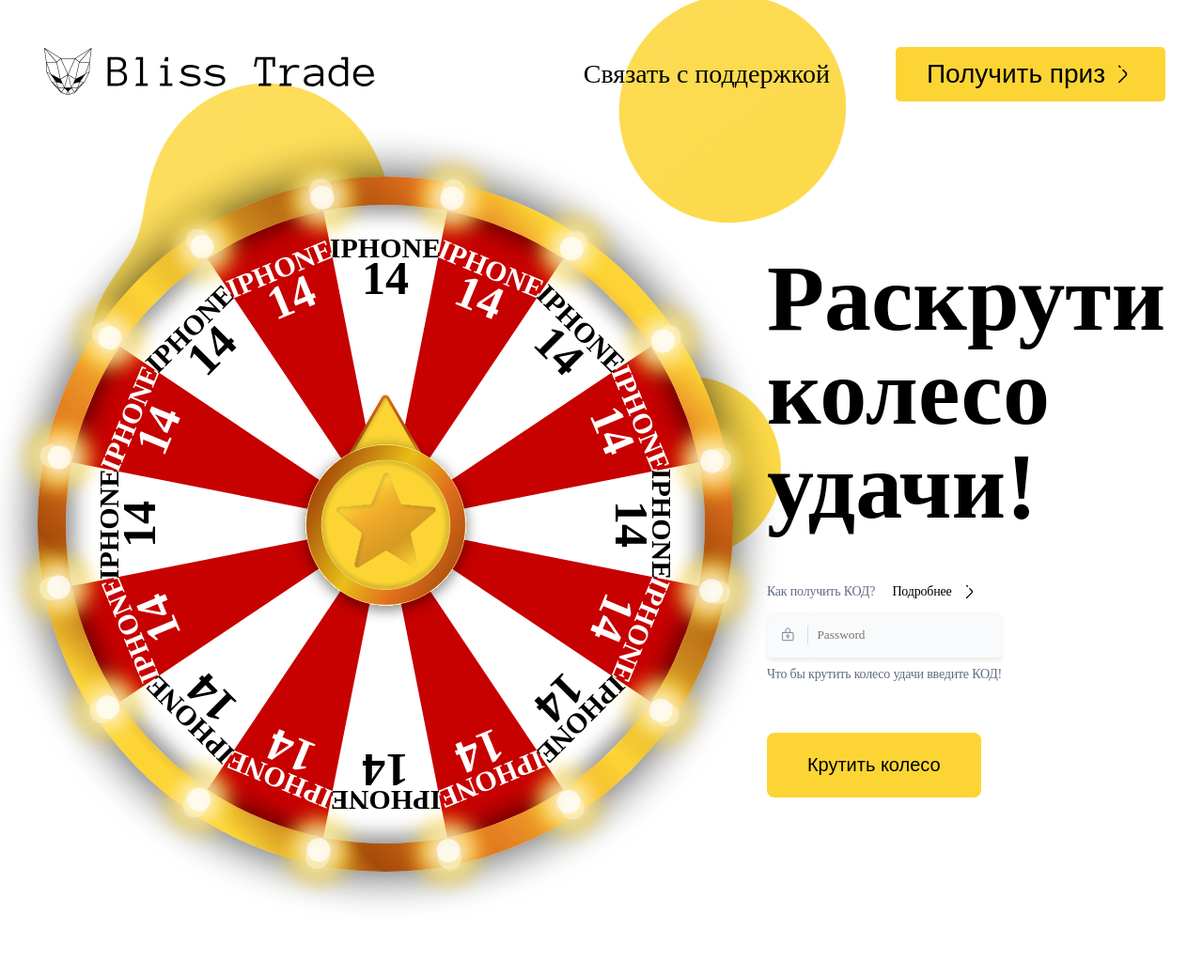
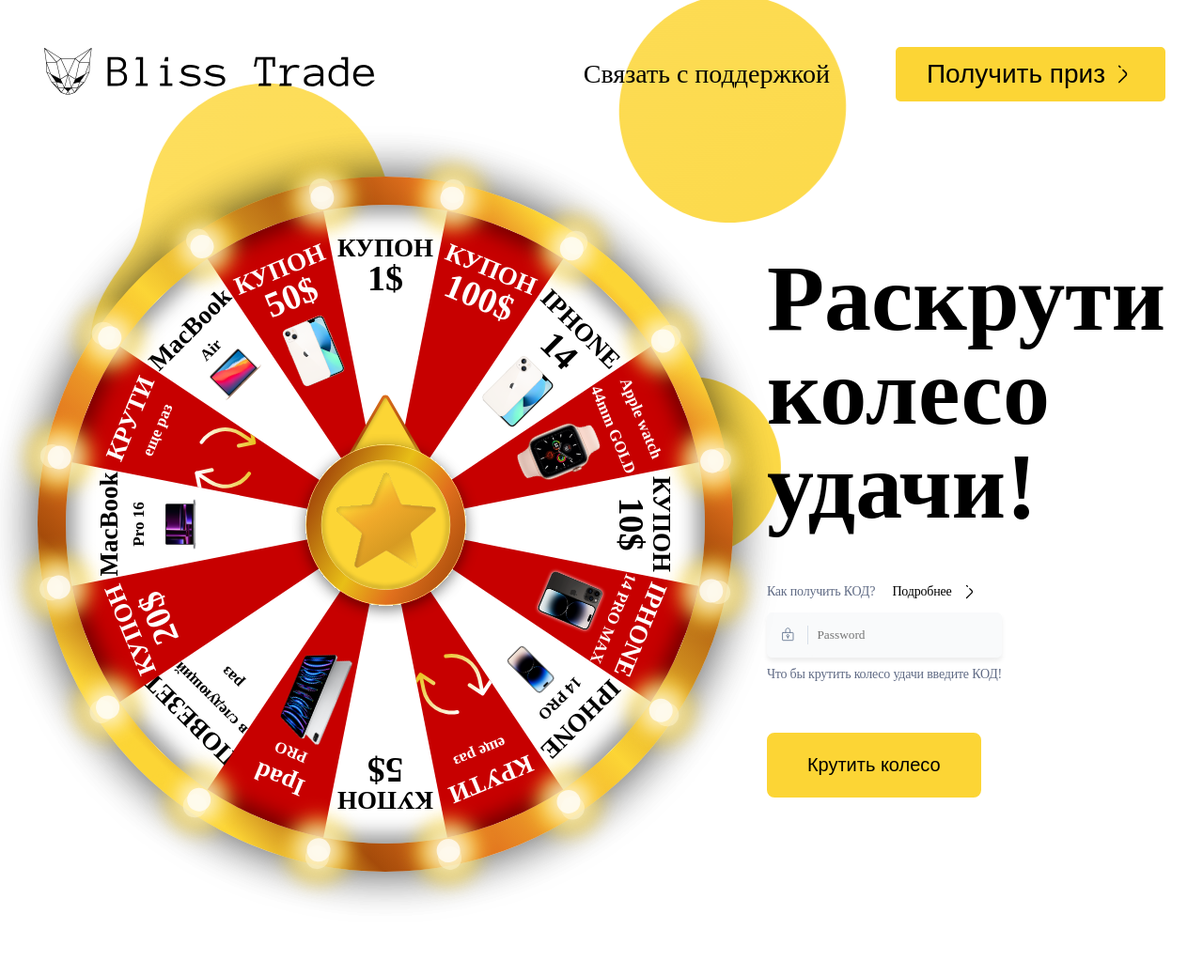
Before and after one commit to defproger/bliss-trade-full, a PHP site: page /fortune.php in a window 1280 px wide. Shown: the whole page at 94% size. Run offline with PHP 8.4, Linux system fonts and the light colour scheme; some web fonts are replaced.

Commit message:
add prizes

```diff
--- a/css/fortune.css
+++ b/css/fortune.css
@@ -315,11 +315,19 @@
 
 
 .wheel-item h3 {
-    font-size: 30px;
+    font-size: 27px;
 }
 
 .wheel-item h1 {
-    font-size: 50px;
+    font-size: 38px;
+}
+
+.wheel-item h2 {
+    font-size: 17px;
+}
+
+.wheel-item img {
+    width: 40%;
 }
 
 .wheel-item:nth-child(2n) {
--- a/fortune.php
+++ b/fortune.php
@@ -557,85 +557,111 @@
 
             </div>
             <div id="wheel" class="rgb-border">
+                <div class="wheel-item" data-prize-id="0">
+                    <h3>КУПОН</h3>
+                    <h1>1$</h1>
+                    <!--                    <img src="./img/fortune/iphone14.png" alt="">-->
+                </div>
                 <div class="wheel-item" data-prize-id="1">
-                    <h3>IPHONE</h3>
-                    <h1>14</h1>
+                    <h3>КУПОН</h3>
+                    <h1>100$</h1>
                     <!--                    <img src="./img/fortune/iphone14.png" alt="">-->
                 </div>
                 <div class="wheel-item" data-prize-id="2">
                     <h3>IPHONE</h3>
                     <h1>14</h1>
-                    <!--                    <img src="./img/fortune/iphone14.png" alt="">-->
+                    <img src="./img/fortune/iphone14.png" alt="">
                 </div>
                 <div class="wheel-item" data-prize-id="3">
-                    <h3>IPHONE</h3>
-                    <h1>14</h1>
-                    <!--                    <img src="./img/fortune/iphone14.png" alt="">-->
+                    <h2>Apple watch
+                        44mm GOLD</h2>
+                    <img src="./img/fortune/applewatch.png" alt="">
                 </div>
                 <div class="wheel-item" data-prize-id="4">
-                    <h3>IPHONE</h3>
-                    <h1>14</h1>
+                    <h3>КУПОН</h3>
+                    <h1>10$</h1>
                     <!--                    <img src="./img/fortune/iphone14.png" alt="">-->
                 </div>
                 <div class="wheel-item" data-prize-id="5">
                     <h3>IPHONE</h3>
-                    <h1>14</h1>
-                    <!--                    <img src="./img/fortune/iphone14.png" alt="">-->
+                    <h2>14 PRO MAX</h2>
+                    <img src="./img/fortune/iphone14promax.png" alt="">
                 </div>
                 <div class="wheel-item" data-prize-id="6">
                     <h3>IPHONE</h3>
-                    <h1>14</h1>
-                    <!--                    <img src="./img/fortune/iphone14.png" alt="">-->
+                    <h2>14 PRO</h2>
+                    <img src="./img/fortune/iphone14pro.png" alt="">
                 </div>
                 <div class="wheel-item" data-prize-id="7">
-                    <h3>IPHONE</h3>
-                    <h1>14</h1>
-                    <!--                    <img src="./img/fortune/iphone14.png" alt="">-->
+                    <h3>КРУТИ</h3>
+                    <h2>еще раз</h2>
+                    <svg width="124" height="123" viewBox="0 0 124 123" fill="none" xmlns="http://www.w3.org/2000/svg">
+                        <path d="M79.4515 70.002L88.7286 83.6901M88.7286 83.6901L102.417 74.413M88.7286 83.6901L91.8476 67.4511C92.5986 63.5415 92.5721 59.5223 91.7697 55.6229C90.9674 51.7235 89.4048 48.0204 87.1713 44.7249C84.9378 41.4294 82.0771 38.6061 78.7524 36.4162C75.4278 34.2263 71.7044 32.7126 67.7948 31.9617M44.7015 53.4636L35.4244 39.7756M35.4244 39.7756L21.7364 49.0526M35.4244 39.7756L32.3054 56.0146C31.5545 59.9242 31.5809 63.9434 32.3833 67.8427C33.1857 71.7421 34.7482 75.4453 36.9817 78.7408C39.2152 82.0363 42.076 84.8596 45.4006 87.0495C48.7252 89.2394 52.4486 90.753 56.3582 91.504"
+                              stroke="url(#paint0_linear_1_6114)" stroke-width="4" stroke-linecap="round"
+                              stroke-linejoin="round"/>
+                        <defs>
+                            <linearGradient id="paint0_linear_1_6114" x1="54.1539" y1="33.8439" x2="78.4304"
+                                            y2="92.0925" gradientUnits="userSpaceOnUse">
+                                <stop stop-color="white"/>
+                                <stop offset="1" stop-color="#E8BF17"/>
+                            </linearGradient>
+                        </defs>
+                    </svg>
+
                 </div>
                 <div class="wheel-item" data-prize-id="8">
-                    <h3>IPHONE</h3>
-                    <h1>14</h1>
-                    <!--                    <img src="./img/fortune/iphone14.png" alt="">-->
-                </div>
-                <div class="wheel-item" data-prize-id="9">
-                    <h3>IPHONE</h3>
-                    <h1>14</h1>
+                    <h3>КУПОН</h3>
+                    <h1>5$</h1>
                     <!--                    <img src="./img/fortune/iphone14.png" alt="">-->
                 </div>
                 <div class="wheel-item" data-prize-id="10">
-                    <h3>IPHONE</h3>
-                    <h1>14</h1>
-                    <!--                    <img src="./img/fortune/iphone14.png" alt="">-->
+                    <h3>Ipad</h3>
+                    <h2>PRO</h2>
+                    <img src="./img/fortune/ipadpro.png" alt="">
                 </div>
                 <div class="wheel-item" data-prize-id="11">
-                    <h3>IPHONE</h3>
-                    <h1>14</h1>
+                    <h3>ПОВЕЗЕТ</h3>
+                    <h2>в следующий <br>
+                        раз</h2>
                     <!--                    <img src="./img/fortune/iphone14.png" alt="">-->
                 </div>
                 <div class="wheel-item" data-prize-id="12">
-                    <h3>IPHONE</h3>
-                    <h1>14</h1>
+                    <h3>КУПОН</h3>
+                    <h1>20$</h1>
                     <!--                    <img src="./img/fortune/iphone14.png" alt="">-->
                 </div>
                 <div class="wheel-item" data-prize-id="13">
-                    <h3>IPHONE</h3>
-                    <h1>14</h1>
-                    <!--                    <img src="./img/fortune/iphone14.png" alt="">-->
+                    <h3>MacBook</h3>
+                    <h2>Pro 16</h2>
+                    <img src="./img/fortune/mac16.png" alt="">
+                </div>
+                <div class="wheel-item" data-prize-id="15">
+                    <h3>КРУТИ</h3>
+                    <h2>еще раз</h2>
+                    <svg width="124" height="123" viewBox="0 0 124 123" fill="none" xmlns="http://www.w3.org/2000/svg">
+                        <path d="M79.4515 70.002L88.7286 83.6901M88.7286 83.6901L102.417 74.413M88.7286 83.6901L91.8476 67.4511C92.5986 63.5415 92.5721 59.5223 91.7697 55.6229C90.9674 51.7235 89.4048 48.0204 87.1713 44.7249C84.9378 41.4294 82.0771 38.6061 78.7524 36.4162C75.4278 34.2263 71.7044 32.7126 67.7948 31.9617M44.7015 53.4636L35.4244 39.7756M35.4244 39.7756L21.7364 49.0526M35.4244 39.7756L32.3054 56.0146C31.5545 59.9242 31.5809 63.9434 32.3833 67.8427C33.1857 71.7421 34.7482 75.4453 36.9817 78.7408C39.2152 82.0363 42.076 84.8596 45.4006 87.0495C48.7252 89.2394 52.4486 90.753 56.3582 91.504"
+                              stroke="url(#paint0_linear_1_6114)" stroke-width="4" stroke-linecap="round"
+                              stroke-linejoin="round"/>
+                        <defs>
+                            <linearGradient id="paint0_linear_1_6114" x1="54.1539" y1="33.8439" x2="78.4304"
+                                            y2="92.0925" gradientUnits="userSpaceOnUse">
+                                <stop stop-color="white"/>
+                                <stop offset="1" stop-color="#E8BF17"/>
+                            </linearGradient>
+                        </defs>
+                    </svg>
+
                 </div>
                 <div class="wheel-item" data-prize-id="14">
-                    <h3>IPHONE</h3>
-                    <h1>14</h1>
-                    <!--                    <img src="./img/fortune/iphone14.png" alt="">-->
+                    <h3>MacBook</h3>
+                    <h2>Air</h2>
+                    <img src="./img/fortune/macair.png" alt="">
                 </div>
-                <div class="wheel-item" data-prize-id="15">
-                    <h3>IPHONE</h3>
-                    <h1>14</h1>
-                    <!--                    <img src="./img/fortune/iphone14.png" alt="">-->
-                </div>
+
                 <div class="wheel-item" data-prize-id="16">
-                    <h3>IPHONE</h3>
-                    <h1>14</h1>
-                    <!--                    <img src="./img/fortune/iphone14.png" alt="">-->
+                    <h3>КУПОН</h3>
+                    <h1>50$</h1>
+                    <img src="./img/fortune/iphone14.png" alt="">
                 </div>
             </div>
             <svg id="arrow" width="201" height="245" viewBox="0 0 201 245" fill="none"
```
Also changed, not shown: img/fortune/applewatch.png, img/fortune/ipadpro.png (added), img/fortune/iphone14.png, img/fortune/iphone14pro.png (added), img/fortune/iphone14promax.png (added), img/fortune/mac16.png (added), img/fortune/macair.png (added).
